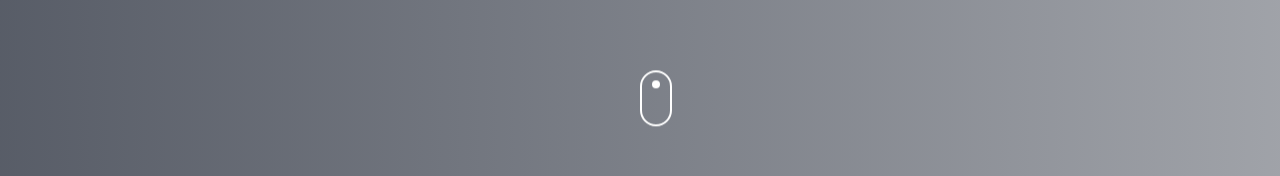
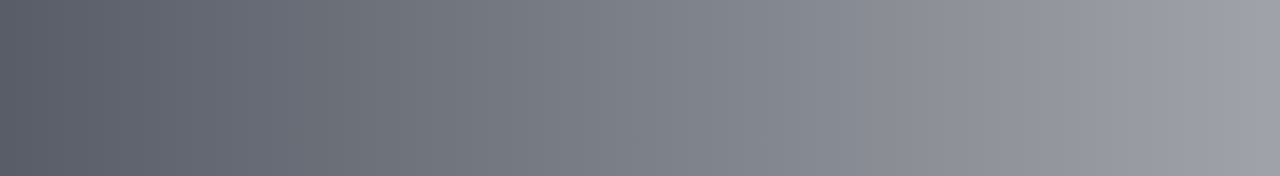
Before and after one commit to Gilbertttt/Safari, a React (Create React App) app: page / in a window 1280 px wide. Shown: the part 620-796 px from the top of the page. Built offline with nearby package versions, Linux system fonts and the light colour scheme.

Commit message:
removed scroll indicator at home page.tsx

```diff
--- a/src/components/Home.jsx
+++ b/src/components/Home.jsx
@@ -41,13 +41,6 @@ const Home = () => {
           </div>
         </div>
       </div>
-
-      {/* Scroll indicator */}
-      <div className="absolute bottom-10 left-1/2 transform -translate-x-1/2 animate-bounce">
-        <div className="w-8 h-14 rounded-full border-2 border-white flex justify-center">
-          <div className="w-2 h-2 bg-white rounded-full mt-2"></div>
-        </div>
-      </div>
     </section>
   );
 };
```
